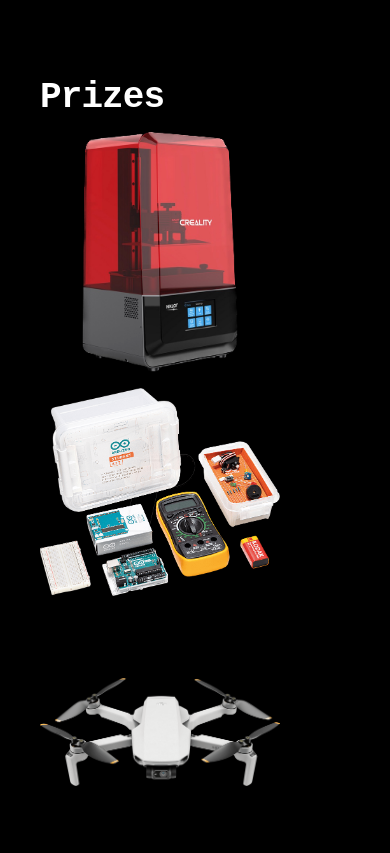
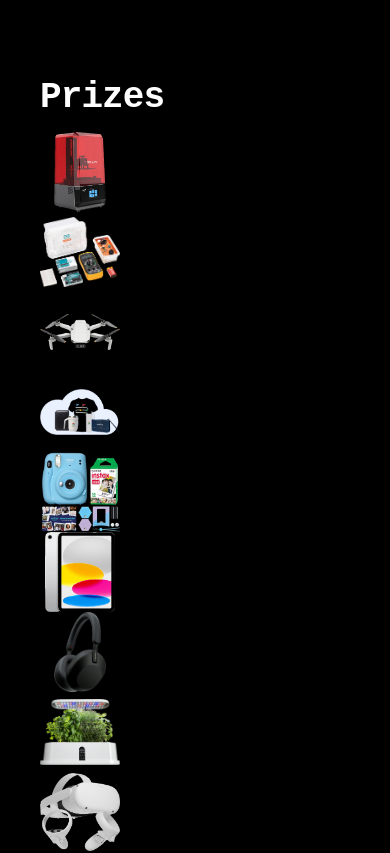
Before and after one commit to shouryan01/hd2-website, a Next.js app: page /prizes in a window 390 px wide. Shown: the top 853 px of the page. Built offline with nearby package versions, Linux system fonts and the light colour scheme; a web font is replaced by a local one.

Commit message:
[#46] [fix] Add responsiveness and make all to bubbles go to the top

```diff
--- a/pages/prizes.tsx
+++ b/pages/prizes.tsx
@@ -51,33 +51,17 @@
 	[minNumber, maxNumber] =
 		minNumber > maxNumber ? [maxNumber, minNumber] : [minNumber, maxNumber];
 
-	const numbers = [];
-
-	let previousNumber = null;
-	let twoPreviousNumber = null;
-
-	for (let i = 0; i < length; i++) {
-		let randomNumber =
-			Math.floor(Math.random() * (maxNumber - minNumber + 1)) + minNumber; // Generate a random number between 10 and 30
-
-		while (
-			randomNumber === previousNumber ||
-			randomNumber === twoPreviousNumber
-		) {
-			randomNumber =
-				Math.floor(Math.random() * (maxNumber - minNumber + 1)) + minNumber;
-		}
-
-		numbers.push(randomNumber);
-		twoPreviousNumber = previousNumber;
-		previousNumber = randomNumber;
-	}
-
-	return numbers;
+	return Array.from(
+		{ length },
+		() => Math.floor(Math.random() * (maxNumber - minNumber + 1)) + minNumber,
+	);
 };
 
 const Prizes = () => {
-	const bubbleTimers = generateRandomNumbers(34 + prizes.length, 10, 30);
+	const bubbleTimers = generateRandomNumbers(34, 10, 30);
+	const bubblePositions = generateRandomNumbers(34);
+	const prizeTimers = generateRandomNumbers(prizes.length, 10, 30);
+	const prizePositions = generateRandomNumbers(prizes.length, 0, 80);
 
 	return (
 		<div className="w-full px-10 pt-20 md:px-20 lg:px-40 lg:pb-20">
@@ -85,23 +69,27 @@
 				Prizes
 			</h1>
 			<div className="bubbles">
-				{bubbleTimers.slice(0, -prizes.length).map((t) => (
-					<span style={{ animationDuration: `${300 / t}s` }}></span>
+				{bubbleTimers.slice(0, -prizes.length).map((t, i) => (
+					<span
+						style={{
+							animationDuration: `${300 / t}s`,
+							left: `${bubblePositions[i]}%`,
+						}}
+					></span>
 				))}
 				{prizes.map(
 					(p, i) =>
 						p && (
 							<span
 								style={{
-									animationDuration: `${
-										300 / bubbleTimers[bubbleTimers.length - i]
-									}s`,
+									animationDuration: `${300 / prizeTimers[i]}s`,
+									left: `${prizePositions[i]}%`,
 								}}
 							>
 								<img
 									src={p.image}
 									alt={p.title}
-									className="h-60 w-60 object-contain"
+									className="h-20 w-20 object-contain md:h-40 md:w-40 lg:h-60 lg:w-60"
 								/>
 							</span>
 						),
--- a/styles/prizes.css
+++ b/styles/prizes.css
@@ -1,8 +1,12 @@
 .bubbles {
-  @apply flex flex-wrap;
+  @apply relative flex flex-wrap;
 }
 .bubbles span {
-  @apply mx-1 table h-8 w-8 min-w-fit rounded-full bg-primary p-4;
+  @apply absolute table;
+  @apply mx-1 p-4;
+  @apply h-8 w-8 min-w-max;
+  @apply rounded-full;
+  @apply bg-primary;
   box-shadow: 0 0 10px 10px #00224744, 0 0 50px theme(colors.primary.DEFAULT),
     0 0 100px theme(colors.primary.DEFAULT);
   animation: bubble-up 15s linear infinite;
```
